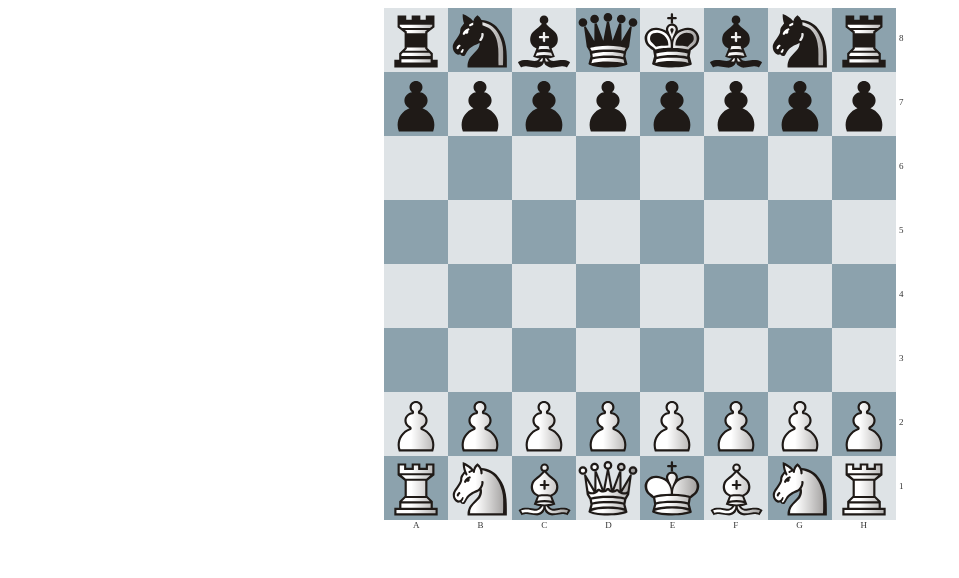
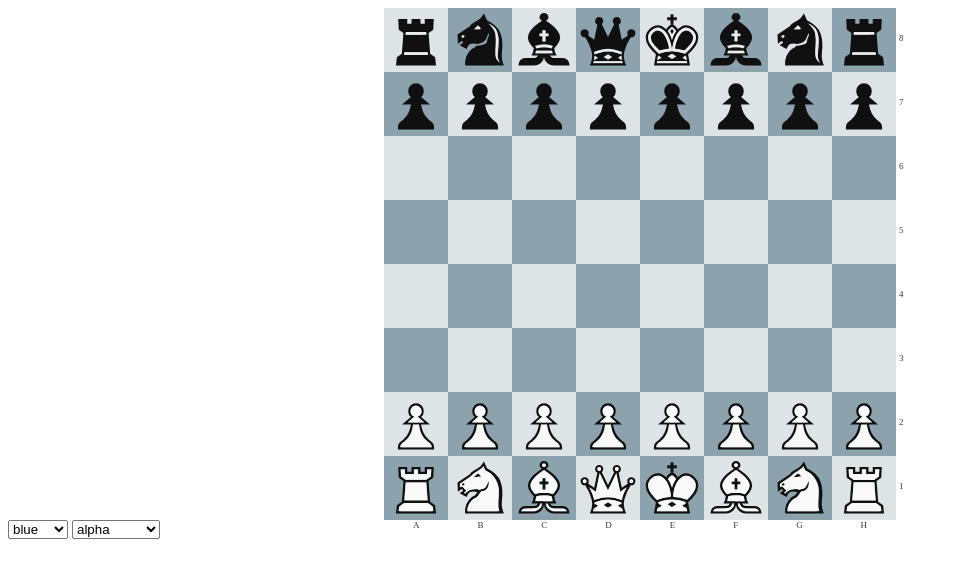
Before and after one commit to Block-Lab/dechess, a plain HTML site: page index.html in a window 1280 px wide. Shown: the whole page, without its empty margins (0-959 px from the left). Drawn offline with Linux system fonts and the light colour scheme.

Commit message:
Add a way to choose themes

```diff
--- a/css/piece_themes.css
+++ b/css/piece_themes.css
@@ -74,80 +74,80 @@
   background-image: url('../img/pieces/cburnett/bK.svg');
 }
 
-/* 7 */
-.7 piece.pawn.white {
-  background-image: url('../img/pieces/7/wP.svg');
+/* chess7 */
+.chess7 piece.pawn.white {
+  background-image: url('../img/pieces/chess7/wP.svg');
 }
-.7 piece.bishop.white {
-  background-image: url('../img/pieces/7/wB.svg');
+.chess7 piece.bishop.white {
+  background-image: url('../img/pieces/chess7/wB.svg');
 }
-.7 piece.knight.white {
-  background-image: url('../img/pieces/7/wN.svg');
+.chess7 piece.knight.white {
+  background-image: url('../img/pieces/chess7/wN.svg');
 }
-.7 piece.rook.white {
-  background-image: url('../img/pieces/7/wR.svg');
+.chess7 piece.rook.white {
+  background-image: url('../img/pieces/chess7/wR.svg');
 }
-.7 piece.queen.white {
-  background-image: url('../img/pieces/7/wQ.svg');
+.chess7 piece.queen.white {
+  background-image: url('../img/pieces/chess7/wQ.svg');
 }
-.7 piece.king.white {
-  background-image: url('../img/pieces/7/wK.svg');
+.chess7 piece.king.white {
+  background-image: url('../img/pieces/chess7/wK.svg');
 }
-.7 piece.pawn.black {
-  background-image: url('../img/pieces/7/bP.svg');
+.chess7 piece.pawn.black {
+  background-image: url('../img/pieces/chess7/bP.svg');
 }
-.7 piece.bishop.black {
-  background-image: url('../img/pieces/7/bB.svg');
+.chess7 piece.bishop.black {
+  background-image: url('../img/pieces/chess7/bB.svg');
 }
-.7 piece.knight.black {
-  background-image: url('../img/pieces/7/bN.svg');
+.chess7 piece.knight.black {
+  background-image: url('../img/pieces/chess7/bN.svg');
 }
-.7 piece.rook.black {
-  background-image: url('../img/pieces/7/bR.svg');
+.chess7 piece.rook.black {
+  background-image: url('../img/pieces/chess7/bR.svg');
 }
-.7 piece.queen.black {
-  background-image: url('../img/pieces/7/bQ.svg');
+.chess7 piece.queen.black {
+  background-image: url('../img/pieces/chess7/bQ.svg');
 }
-.7 piece.king.black {
-  background-image: url('../img/pieces/7/bK.svg');
+.chess7 piece.king.black {
+  background-image: url('../img/pieces/chess7/bK.svg');
 }
 
-/* nut */
-.nut piece.pawn.white {
-  background-image: url('../img/pieces/nut/wP.svg');
+/* chessnut */
+.chessnut piece.pawn.white {
+  background-image: url('../img/pieces/chessnut/wP.svg');
 }
-.nut piece.bishop.white {
-  background-image: url('../img/pieces/nut/wB.svg');
+.chessnut piece.bishop.white {
+  background-image: url('../img/pieces/chessnut/wB.svg');
 }
-.nut piece.knight.white {
-  background-image: url('../img/pieces/nut/wN.svg');
+.chessnut piece.knight.white {
+  background-image: url('../img/pieces/chessnut/wN.svg');
 }
-.nut piece.rook.white {
-  background-image: url('../img/pieces/nut/wR.svg');
+.chessnut piece.rook.white {
+  background-image: url('../img/pieces/chessnut/wR.svg');
 }
-.nut piece.queen.white {
-  background-image: url('../img/pieces/nut/wQ.svg');
+.chessnut piece.queen.white {
+  background-image: url('../img/pieces/chessnut/wQ.svg');
 }
-.nut piece.king.white {
-  background-image: url('../img/pieces/nut/wK.svg');
+.chessnut piece.king.white {
+  background-image: url('../img/pieces/chessnut/wK.svg');
 }
-.nut piece.pawn.black {
-  background-image: url('../img/pieces/nut/bP.svg');
+.chessnut piece.pawn.black {
+  background-image: url('../img/pieces/chessnut/bP.svg');
 }
-.nut piece.bishop.black {
-  background-image: url('../img/pieces/nut/bB.svg');
+.chessnut piece.bishop.black {
+  background-image: url('../img/pieces/chessnut/bB.svg');
 }
-.nut piece.knight.black {
-  background-image: url('../img/pieces/nut/bN.svg');
+.chessnut piece.knight.black {
+  background-image: url('../img/pieces/chessnut/bN.svg');
 }
-.nut piece.rook.black {
-  background-image: url('../img/pieces/nut/bR.svg');
+.chessnut piece.rook.black {
+  background-image: url('../img/pieces/chessnut/bR.svg');
 }
-.nut piece.queen.black {
-  background-image: url('../img/pieces/nut/bQ.svg');
+.chessnut piece.queen.black {
+  background-image: url('../img/pieces/chessnut/bQ.svg');
 }
-.nut piece.king.black {
-  background-image: url('../img/pieces/nut/bK.svg');
+.chessnut piece.king.black {
+  background-image: url('../img/pieces/chessnut/bK.svg');
 }
 
 /* companion */
@@ -300,44 +300,6 @@
 }
 .merida piece.king.black {
   background-image: url('../img/pieces/merida/bK.svg');
-}
-
-/* mono */
-.mono piece.pawn.white {
-  background-image: url('../img/pieces/mono/wP.svg');
-}
-.mono piece.bishop.white {
-  background-image: url('../img/pieces/mono/wB.svg');
-}
-.mono piece.knight.white {
-  background-image: url('../img/pieces/mono/wN.svg');
-}
-.mono piece.rook.white {
-  background-image: url('../img/pieces/mono/wR.svg');
-}
-.mono piece.queen.white {
-  background-image: url('../img/pieces/mono/wQ.svg');
-}
-.mono piece.king.white {
-  background-image: url('../img/pieces/mono/wK.svg');
-}
-.mono piece.pawn.black {
-  background-image: url('../img/pieces/mono/bP.svg');
-}
-.mono piece.bishop.black {
-  background-image: url('../img/pieces/mono/bB.svg');
-}
-.mono piece.knight.black {
-  background-image: url('../img/pieces/mono/bN.svg');
-}
-.mono piece.rook.black {
-  background-image: url('../img/pieces/mono/bR.svg');
-}
-.mono piece.queen.black {
-  background-image: url('../img/pieces/mono/bQ.svg');
-}
-.mono piece.king.black {
-  background-image: url('../img/pieces/mono/bK.svg');
 }
 
 /* pirouetti */
--- a/index.html
+++ b/index.html
@@ -8,7 +8,30 @@
     <link rel="stylesheet" href="css/board_themes.css" />
   </head>
   <body>
-    <div id="board" class= "merida blue cg-board-wrap"></div>
+    <div id="board" class= "cg-board-wrap"></div>
+
+    <select onclick="backgroundSelect()" id="background">
+      <option value="blue">blue</option>
+      <option value="brown">brown</option>
+      <option value="green">green</option>
+      <option value="purple">purple</option>
+    </select>
+
+    <select onclick="pieceSetSelect()" id="pieceSet">
+      <option value="alpha">alpha</option>
+      <option value="cburnett">cburnett</option>
+      <option value="chess7">chess7</option>
+      <option value="chessnut">chessnut</option>
+      <option value="companion">companion</option>
+      <option value="fantasy">fantasy</option>
+      <option value="letter">letter</option>
+      <option value="merida">merida</option>
+      <option value="pirouetti">pirouetti</option>
+      <option value="reillycraig">reillycraig</option>
+      <option value="riohacha">riohacha</option>
+      <option value="shapes">shapes</option>
+      <option value="spatial">spatial</option>
+    </select>
 
     <script src="js/chessground.min.js"></script>
     <script src="js/chess.min.js"></script>
--- a/js/main.js
+++ b/js/main.js
@@ -25,6 +25,30 @@
   };
 }
 
+function setBackground(element, background) {
+  element.classList.remove('blue', 'brown', 'green', 'purple')
+  element.classList.add(background)
+}
+
+function setPieceSet(element, pieceSet) {
+  element.classList.remove(
+    'alpha', 'cburnett', 'chess7', 'chessnut',
+    'companion', 'fantasy', 'letter', 'merida',
+    'pirouetti', 'reillycraig', 'riohacha', 'shapes',
+    'spatial')
+  element.classList.add(pieceSet)
+}
+
+function backgroundSelect() {
+  var background = document.getElementById('background').value
+  setBackground(document.getElementById('board'), background)
+}
+
+function pieceSetSelect() {
+  var pieceSet = document.getElementById('pieceSet').value
+  setPieceSet(document.getElementById('board'), pieceSet)
+}
+
 const chess = new Chess();
 var options = {
       movable: {
@@ -39,3 +63,6 @@
 ground.set({
   movable: { events: { after: playOtherSide(ground, chess) } }
 });
+
+backgroundSelect()
+pieceSetSelect()
```
